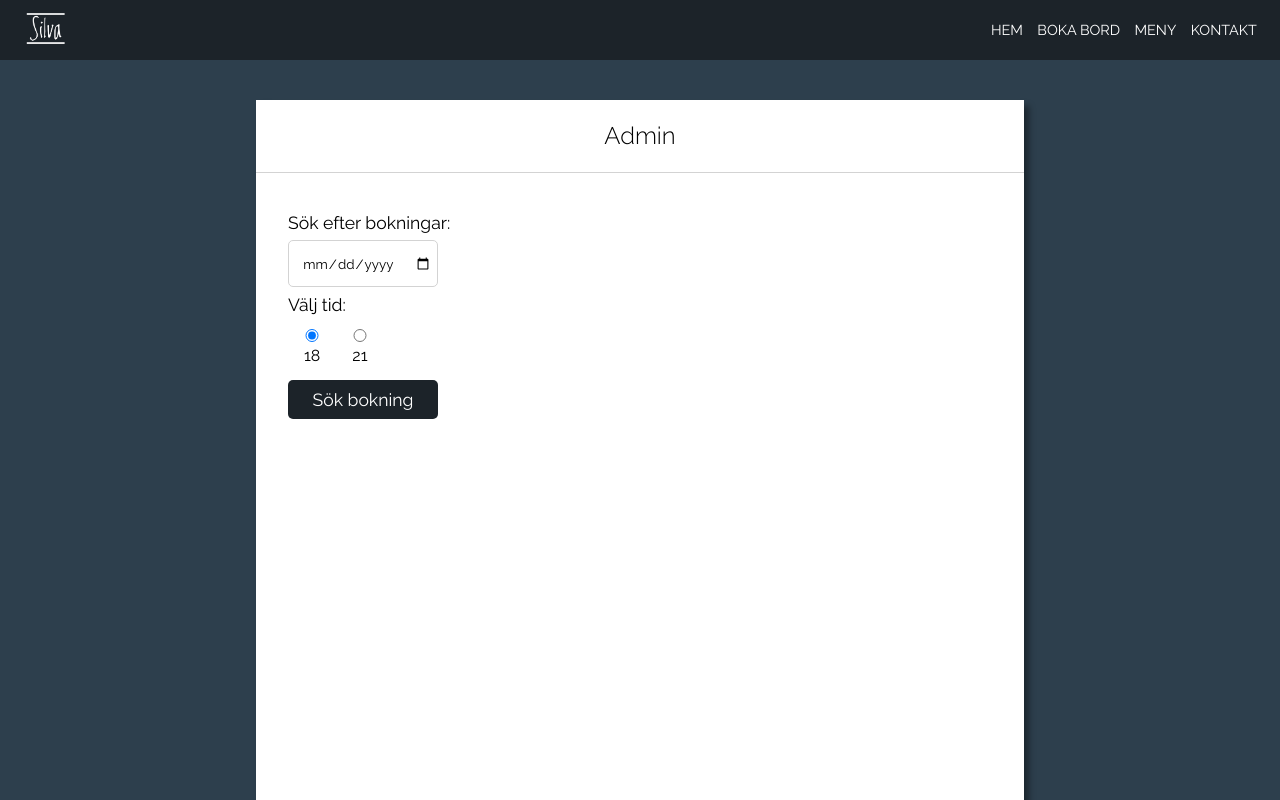
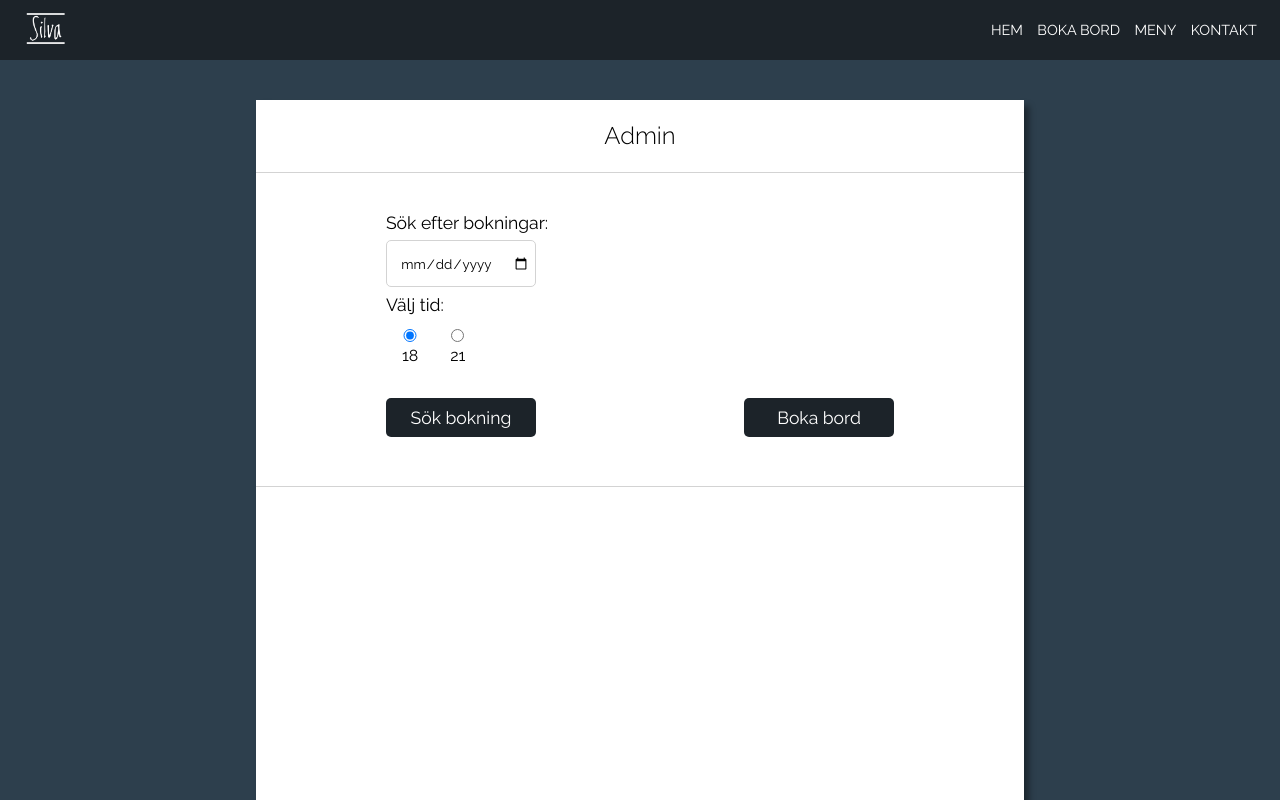
Before and after one commit to ronjamyhr/silva-frontend, a React (Create React App) app: page /admin in a window 1280 px wide. Shown: the top 800 px of the page. Built offline with nearby package versions, Linux system fonts and the light colour scheme; a web font is replaced by a local one.

Commit message:
add a few features

```diff
--- a/src/components/admin/Admin.css
+++ b/src/components/admin/Admin.css
@@ -32,6 +32,11 @@
     border-bottom: 1px solid lightgray;
 }
 
+.no-bookings-message {
+    font-size: 0.8rem;
+    padding: 1em;
+    color: darkred;
+}
 
 @media (min-width: 768px) {
 
--- a/src/components/admin/Admin.tsx
+++ b/src/components/admin/Admin.tsx
@@ -17,6 +17,7 @@ export interface IBooking {
 
 export interface IBookings {
 	bookings: IBooking[];
+	showBooking: boolean;
 }
 
 class Admin extends React.Component<{}, IBookings> {
@@ -39,13 +40,13 @@ class Admin extends React.Component<{}, IBookings> {
 				name_on_booking: '',
 				email_on_booking: ''
 			}
-		]
-
+		],
+		showBooking: false
 	}
 
 	getBookings(date: string, time: number) {
 		// Set correct path in config-url.js
-		axios.get(`http://${urlPath}/api/booking/get-bookings.php
+		axios.get(`http://${urlPath}/booking/get-bookings.php
 		`)
 			.then(res => {
 				this.mapBookings(date, time, res.data);
@@ -72,27 +73,30 @@ class Admin extends React.Component<{}, IBookings> {
 			if (date == item.booking_date && time == item.sitting_time) {
 				mappedBookings.push(item);
 			}
-
 		})
 
+		console.log('map booking längd', mappedBookings.length);
+
+
 		this.setState({
-			bookings: mappedBookings
+			bookings: mappedBookings,
+			showBooking: true
 		});
 
 	}
 
 	deleteBooking(id: number) {
 
-		axios.delete(`http://${urlPath}/api/booking/delete-booking.php
+		axios.delete(`http://${urlPath}/booking/delete-booking.php
 		`, {
 				"data": {
 					"id": id
 				}
 			})
-		.then( () => {
+			.then(() => {
 				const prevBookings = this.state.bookings;
 				const filteredBookings = prevBookings.filter(item => item.booking_id !== id);
-			this.setState({bookings: filteredBookings});
+				this.setState({ bookings: filteredBookings });
 				alert("Booking deleted");
 			})
 
@@ -100,10 +104,10 @@ class Admin extends React.Component<{}, IBookings> {
 
 	update(booking: IBookingToUpdate) {
 
-		axios.post(`http://${urlPath}/api/booking/update.php
+		axios.post(`http://${urlPath}/booking/update.php
 		`, JSON.stringify(booking)
 		)
-    	.then(function(response){
+			.then(function (response) {
 				console.log('saved successfully')
 				alert("Booking updated");
 			});
@@ -112,6 +116,8 @@ class Admin extends React.Component<{}, IBookings> {
 
 	public render() {
 
+		console.log(this.state.bookings.length);
+
 		return (
 			<main className="admin-main">
 				<div className="admin-container">
@@ -119,7 +125,7 @@ class Admin extends React.Component<{}, IBookings> {
 						<h1>Admin</h1>
 					</div>
 					<Search getBookings={this.getBookings} />
-					<Bookings bookingsOnTime={this.state.bookings} deleteBooking={this.deleteBooking} update={this.update} />
+					{this.state.bookings.length <= 1 && this.state.showBooking === true ? <p className="no-bookings-message">Det finns inga bokningar det valda datumet.</p> : <Bookings bookingsOnTime={this.state.bookings} deleteBooking={this.deleteBooking} update={this.update} />}
 				</div>
 			</main>
 		);
--- a/src/components/admin/search/Search.css
+++ b/src/components/admin/search/Search.css
@@ -1,6 +1,16 @@
 .container-admin-search {
+    display: -webkit-box;
+    display: -ms-flexbox;
+    display: flex;
+    -webkit-box-pack: center;
+    -ms-flex-pack: center;
+    justify-content: space-around;
+    -webkit-box-align: end;
+    -ms-flex-align: end;
+    align-items: flex-end;
     padding: 2em;
     min-width: 80vw;
+    border-bottom: 1px solid lightgrey;
 }
 
 .admin-search-form {
@@ -46,7 +56,8 @@
     margin: .5em 0;
 }
 
-.admin-button {
+.admin-button,
+.admin-book-button {
     width: 150px;
     font-size: 1.1rem;
     font-family: Raleway;
@@ -59,6 +70,7 @@
     text-align: center;
     text-decoration: none;
     display: inline-block;
+    margin: 1em 0;
 }
 
 .admin-search-form input[type="date"i] {
--- a/src/components/admin/search/Search.tsx
+++ b/src/components/admin/search/Search.tsx
@@ -1,5 +1,6 @@
 import React from 'react';
 import './Search.css';
+import { Link } from 'react-router-dom';
 
 
 interface IMapBookings {
@@ -52,6 +53,7 @@ class Search extends React.Component<IMapBookings> {
                     </div>
                     <button className="admin-button" type="submit">Sök bokning</button>
                 </form>
+                <Link to="/booking"><button className="admin-book-button">Boka bord</button></Link>
             </div>
         );
     }
--- a/src/config-url.js
+++ b/src/config-url.js
@@ -1,4 +1,4 @@
 
-const urlPath = "localhost/silva-backend";
+const urlPath = "localhost:8888/FED18/JavaScript/silva-backend/api";
 
 export default urlPath;
```
Lines whose indentation alone changed are shown as unchanged.
